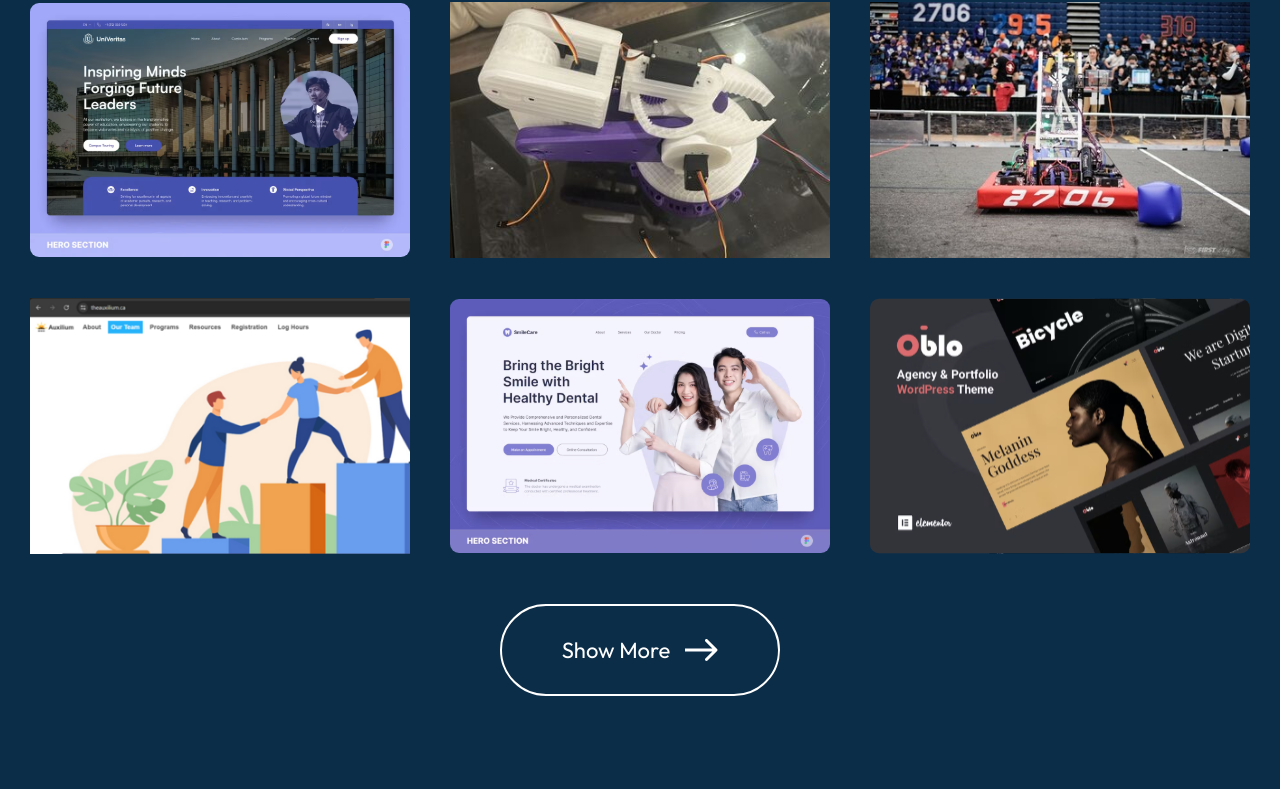
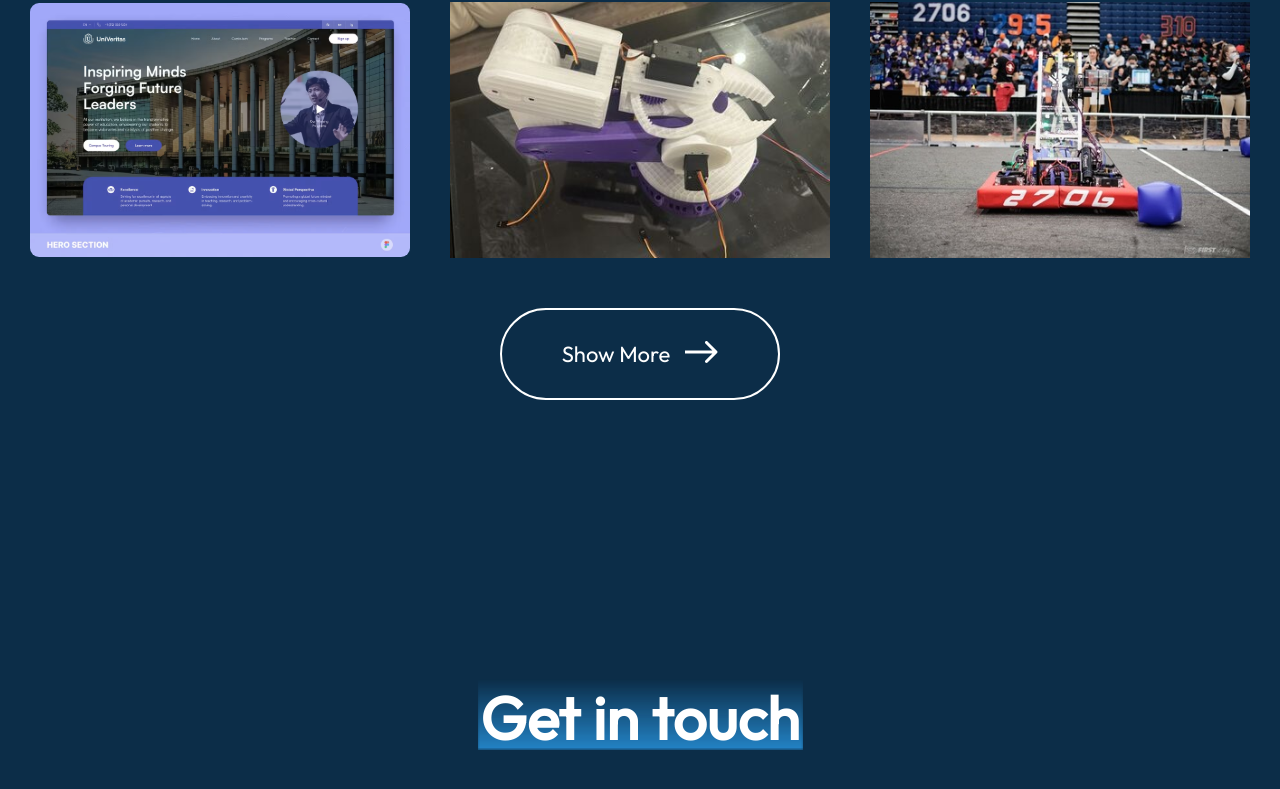
Before and after one commit to eddywang4340/personal-website-react, a React (Vite) app: page / in a window 1280 px wide. Shown: the part 2129-2918 px from the top of the page. Built offline with nearby package versions, Linux system fonts and the light colour scheme.

Commit message:
added show more button functionality

```diff
--- a/src/Components/Projects/Projects.css
+++ b/src/Components/Projects/Projects.css
@@ -94,6 +94,9 @@
     margin-bottom: 80px;
     transition: 0.6s;
     cursor: pointer;
+    color: white;
+    background-color: #0C2D48;
+    font-family: Outfit;
 }
 .projects-showmore:hover {
     gap: 30px;
--- a/src/Components/Projects/Projects.jsx
+++ b/src/Components/Projects/Projects.jsx
@@ -1,7 +1,7 @@
 import React, { useState } from 'react'
 import './Projects.css'
 import theme_pattern from '../../assets/theme_pattern.png'
-import projects_data from '../../assets/projects_data'
+import {display_projects, projects_data} from '../../assets/projects_data'
 import arrow_icon from '../../assets/arrow_icon.svg'
 import github_logo from '../../assets/github_logo.png'
 import demo_logo from '../../assets/demo_logo.png'
@@ -14,6 +14,7 @@ const Projects = () => {
     const [isOpen4, setOpen4] = useState(false);
     const [isOpen5, setOpen5] = useState(false);
     const [isOpen6, setOpen6] = useState(false);
+    const [isShowMore, setShowMore] = useState(false);
 
     const redirectToGithub1 = () => {
         window.open("https://github.com/eddywang4340/Bird-Classifier-ML", "_blank");
@@ -127,21 +128,38 @@ const Projects = () => {
                     <img src={theme_pattern} alt="" />
                 </div>
                 <div className="projects-container">
-                    {projects_data.map((work, index)=>{
-                        return <img key={index} src={work.w_img} alt="" onClick={()=> {
-                            if (index == 0) setOpen1(true);
-                            if (index == 1) setOpen2(true);
-                            if (index == 2) setOpen3(true);
-                            if (index == 3) setOpen4(true);
-                            if (index == 4) setOpen5(true);
-                            if (index == 5) setOpen6(true);
-                        }}/>
-                    })}
+                    {isShowMore ? (
+                        projects_data.map((work, index) => (
+                            <img
+                                key={index}
+                                src={work.w_img}
+                                alt=""
+                                onClick={() => {
+                                    if (index === 0) setOpen1(true);
+                                    if (index === 1) setOpen2(true);
+                                    if (index === 2) setOpen3(true);
+                                    if (index === 3) setOpen4(true);
+                                    if (index === 4) setOpen5(true);
+                                    if (index === 5) setOpen6(true);
+                                }}
+                            />
+                        ))
+                    ) : (
+                        display_projects.map((work, index) => (
+                            <img
+                                key={index}
+                                src={work.w_img}
+                                alt=""
+                                onClick={() => {
+                                    if (index === 0) setOpen1(true);
+                                    if (index === 1) setOpen2(true);
+                                    if (index === 2) setOpen3(true);
+                                }}
+                            />
+                        ))
+                    )}
                 </div>
-                <div className="projects-showmore">
-                    <p>Show More</p>
-                    <img src={arrow_icon} alt="" />
-                </div>
+                <button className='projects-showmore' type='button' onClick={()=> setShowMore(true)}>Show More<img src={arrow_icon} alt="" /></button>
             </div>
         )}
     </>
--- a/src/assets/projects_data.js
+++ b/src/assets/projects_data.js
@@ -5,7 +5,37 @@ import project4_img from '../assets/project_4.png'
 import project5_img from '../assets/project_5.svg'
 import project6_img from '../assets/project_6.svg'
 
-const mywork_data = [
+export const display_projects = [
+    {
+        w_no:1,
+        w_name:"Bird Classifier - ML",
+        w_bp_1: "Learned basics of machine learning through Google's crash course (introduction to TensorFlow and training/testing data).",
+        w_bp_2: "Categorized bird species into NumPy arrays and partitioned the data set into a training data and a testing data.",
+        w_bp_3: "Used TensorFlow Keras to build a sequential model and added Conv2D filters to increase the depth of image perception.",
+        w_bp_4: "Saved evaluated and trained model as a JSON file to be used to predict the bird species of a singular image.",
+        w_img:project1_img
+    },
+    {
+        w_no:2,
+        w_name:"Hand Controlled Robotic Arm",
+        w_bp_1: "Implemented Google's media pipe computer vision library to track hand motion using multiple landmarks.",
+        w_bp_2: "Built arm by installing servos for each joint of the arm and wired them to an Arduino, dedicating each servo to a pin.",
+        w_bp_3: "Committed code to main repository in GitHub, while creating branches for each method of sending data to the servos.",
+        w_bp_4: "Created an algorithm to count the number of fingers held up by comparing the positions of knuckle landmarks",
+        w_img:project2_img
+    },
+    {
+        w_no:3,
+        w_name:"OOP Arm Programming",
+        w_bp_1: "Applied OOP for 4 subsystems, containing multiple objects including motors, motor controllers, and sensors.",
+        w_bp_2: "Accessed NetworkTables to send data (including encoder values and setpoints), which helped make testing more effective.",
+        w_bp_3: "Utilized PID control for the arm's motion and explored the effect of different control types and trapezoid profiling.",
+        w_bp_4: "Organized project by going through prototyping phases, inverse kinematics calculations, and simple motor configurations.",
+        w_img:project3_img
+    },
+]
+
+export const projects_data = [
     {
         w_no:1,
         w_name:"Bird Classifier - ML",
@@ -42,18 +72,4 @@ const mywork_data = [
         w_bp_4: "Designed a sign-in and sign-up component to create user profiles and meeting spaces for mentees/mentors during meetings.",
         w_img:project4_img
     },
-    {
-        w_no:5,
-        w_name:"Web design 5",
-        w_description: "Web design 5's description",
-        w_img:project5_img
-    },
-    {
-        w_no:6,
-        w_name:"Web design 6",
-        w_description: "Web design 6's description",
-        w_img:project6_img
-    },
 ]
-
-export default mywork_data;
```
Also changed, not shown: 1 other file (tests, documents, lock files or other folders).
